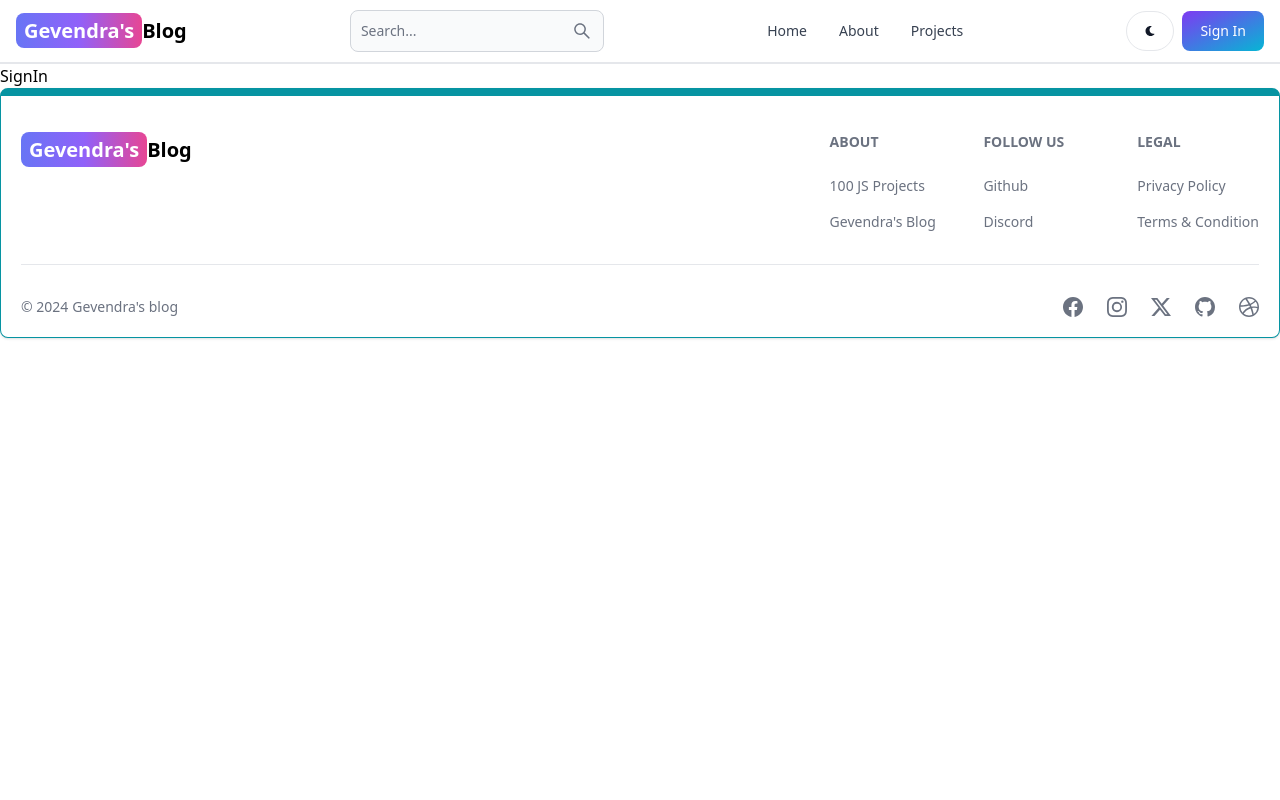
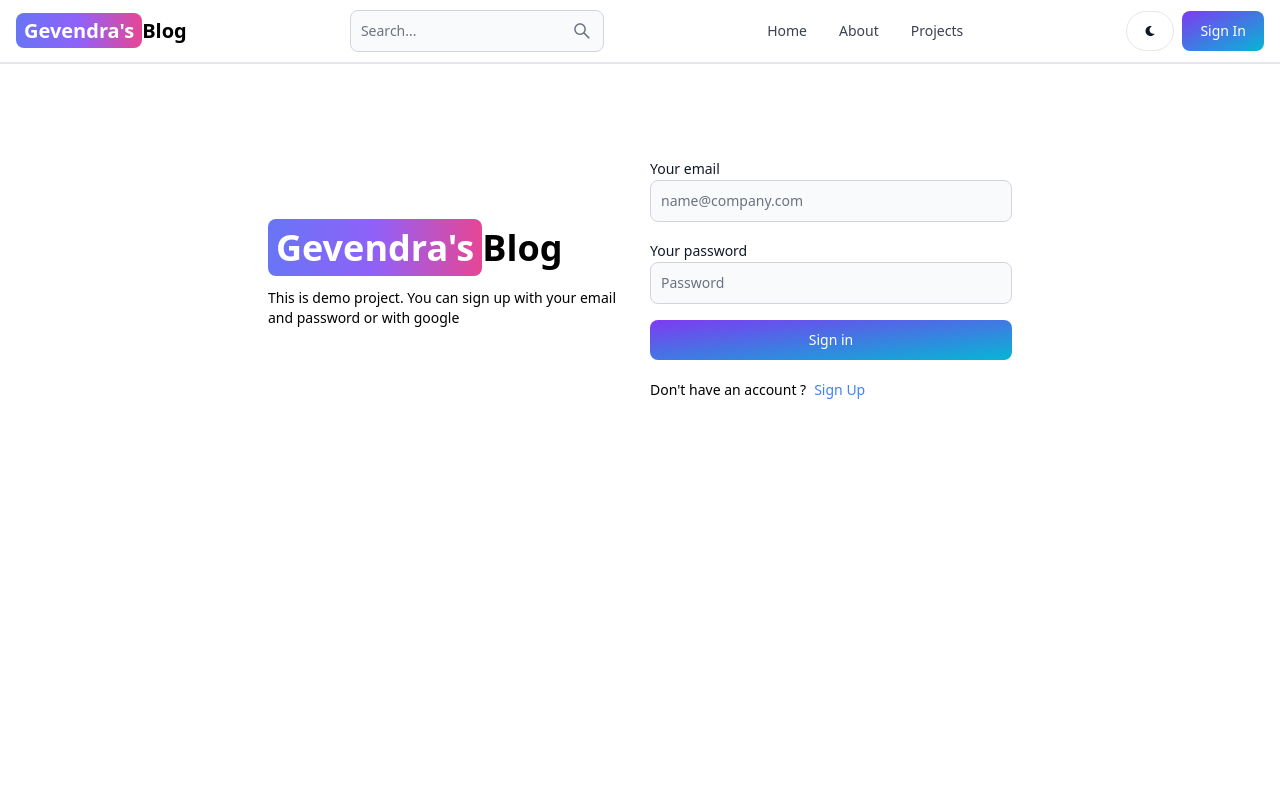
Before and after one commit to domendraKS/mern-blog-yt, a React app in the folder client/: page /sign-in in a window 1280 px wide. Shown: the top 800 px of the page. Built offline with nearby package versions, Linux system fonts and the light colour scheme; the HTML template or start-up script is replaced by a standard one.

Commit message:
complete signin page functionality

```diff
--- a/client/src/pages/SignIn.jsx
+++ b/client/src/pages/SignIn.jsx
@@ -1,7 +1,121 @@
-import React from "react";
+import React, { useState } from "react";
+import { Link, useNavigate } from "react-router-dom";
+import { Alert, Button, Label, TextInput } from "flowbite-react";
+import { Spinner } from "flowbite-react";
 
 function SignIn() {
-  return <div>SignIn</div>;
+  const [formData, setFormData] = useState({});
+  const [errorMessage, setErrorMessage] = useState(null);
+  const [loading, setLoading] = useState(false);
+
+  const navigate = useNavigate();
+
+  const handleChange = (e) => {
+    setFormData({ ...formData, [e.target.id]: e.target.value.trim() });
+  };
+
+  const handleSubmit = async (e) => {
+    e.preventDefault();
+
+    if (!formData.email || !formData.password) {
+      return setErrorMessage("All fiels are required");
+    }
+
+    try {
+      setLoading(true);
+      setErrorMessage(null);
+      const res = await fetch("/api/auth/signin", {
+        method: "POST",
+        headers: { "Content-Type": "application/json" },
+        body: JSON.stringify(formData),
+      });
+
+      const data = await res.json();
+
+      if (!data.success) {
+        setErrorMessage(data.message);
+      }
+
+      if (data.success) {
+        navigate("/");
+      }
+
+      setLoading(false);
+    } catch (error) {
+      setErrorMessage(error.message);
+      setLoading(false);
+      return;
+    }
+  };
+
+  return (
+    <div className="min-h-screen mt-20">
+      <div className="flex p-3 max-w-3xl mx-auto flex-col md:flex-row md:items-center gap-5">
+        {/* Left */}
+        <div className="flex-1">
+          <Link to="/" className="text-4xl font-bold dark:text-white">
+            <span className="px-2 py-1 bg-gradient-to-r from-indigo-500 via-purple-500 to-pink-500 rounded-lg text-white">
+              Gevendra's
+            </span>
+            Blog
+          </Link>
+          <p className="text-sm mt-5">
+            This is demo project. You can sign up with your email and password
+            or with google
+          </p>
+        </div>
+
+        {/* Right */}
+        <div className="flex-1">
+          <form className="flex flex-col gap-4" onSubmit={handleSubmit}>
+            <div className="">
+              <Label value="Your email" />
+              <TextInput
+                type="email"
+                placeholder="name@company.com"
+                id="email"
+                onChange={handleChange}
+              />
+            </div>
+            <div className="">
+              <Label value="Your password" />
+              <TextInput
+                type="password"
+                placeholder="Password"
+                id="password"
+                onChange={handleChange}
+              />
+            </div>
+            <Button
+              type="submit"
+              gradientDuoTone="purpleToBlue"
+              disabled={loading}
+            >
+              {loading ? (
+                <>
+                  <Spinner size="sm" />
+                  <span className="pl-3">Loading...</span>
+                </>
+              ) : (
+                "Sign in"
+              )}
+            </Button>
+          </form>
+          <div className="flex gap-2 text-sm mt-5">
+            <span>Don't have an account ?</span>
+            <Link to="/sign-up" className="text-blue-500">
+              Sign Up
+            </Link>
+          </div>
+          {errorMessage && (
+            <Alert className="mt-5" color="failure">
+              {errorMessage}
+            </Alert>
+          )}
+        </div>
+      </div>
+    </div>
+  );
 }
 
 export default SignIn;
--- a/client/src/pages/SignUp.jsx
+++ b/client/src/pages/SignUp.jsx
@@ -32,13 +32,13 @@
       const data = await res.json();
 
       if (!data.success) {
-        setLoading(false);
-        return setErrorMessage(data.message);
+        setErrorMessage(data.message);
       }
 
       if (data.success) {
         navigate("/sign-in");
       }
+
       setLoading(false);
     } catch (error) {
       setErrorMessage(error.message);
```
